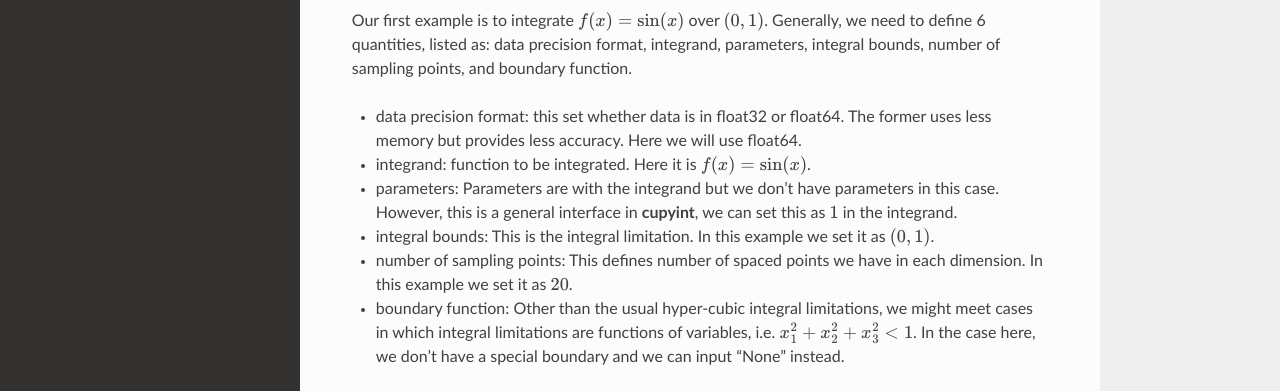
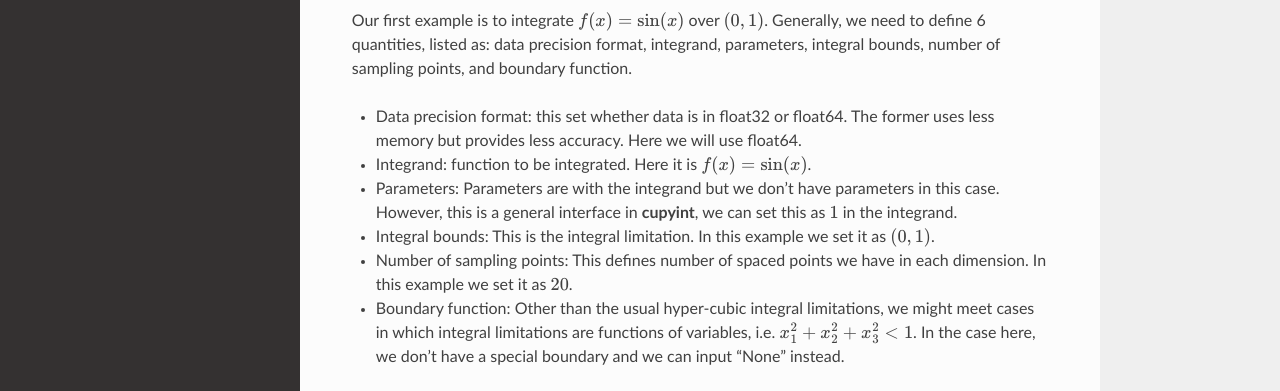
Before and after one commit to ze-ouyang/cupyint_doc, a Sphinx documentation site: the page built from docs/source/tutorial.rst, in a window 1280 px wide and 900 px high, scrolled down 738 px. Shown: the part 342-733 px from the top of the window. Built offline with Sphinx 7.4.7 and the Read the Docs theme 3.1.0, drawn with Linux system fonts in a browser that asks for light colours.

```diff
--- a/docs/source/tutorial.rst
+++ b/docs/source/tutorial.rst
@@ -37,9 +37,9 @@ In this section, we provide 2 examples on utilizing trapezoidal integration meth
 
 Our first example is to integrate :math:`f(x)=\mathrm{sin}(x)` over :math:`(0,1)`. Generally, we need to define 6 quantities, listed as: data precision format, integrand, parameters, integral bounds, number of sampling points, and boundary function.
 
-* data precision format: this set whether data is in float32 or float64. The former uses less memory but provides less accuracy. Here we will use float64.
-* integrand: function to be integrated. Here it is :math:`f(x)=\mathrm{sin}(x)`.
-* parameters: Parameters are with the integrand but we don't have parameters in this case. However, this is a general interface in **cupyint**, we can set this as :math:`1` in the integrand.
-* integral bounds: This is the integral limitation. In this example we set it as :math:`(0,1)`.
-* number of sampling points: This defines number of spaced points we have in each dimension. In this example we set it as :math:`20`.
-* boundary function: Other than the usual hyper-cubic integral limitations, we might meet cases in which integral limitations are functions of variables, i.e. :math:`x_1^2+x_2^2+x_3^2<1`. In the case here, we don't have a special boundary and we can input "None" instead.
+* Data precision format: this set whether data is in float32 or float64. The former uses less memory but provides less accuracy. Here we will use float64.
+* Integrand: function to be integrated. Here it is :math:`f(x)=\mathrm{sin}(x)`.
+* Parameters: Parameters are with the integrand but we don't have parameters in this case. However, this is a general interface in **cupyint**, we can set this as :math:`1` in the integrand.
+* Integral bounds: This is the integral limitation. In this example we set it as :math:`(0,1)`.
+* Number of sampling points: This defines number of spaced points we have in each dimension. In this example we set it as :math:`20`.
+* Boundary function: Other than the usual hyper-cubic integral limitations, we might meet cases in which integral limitations are functions of variables, i.e. :math:`x_1^2+x_2^2+x_3^2<1`. In the case here, we don't have a special boundary and we can input "None" instead.
```
